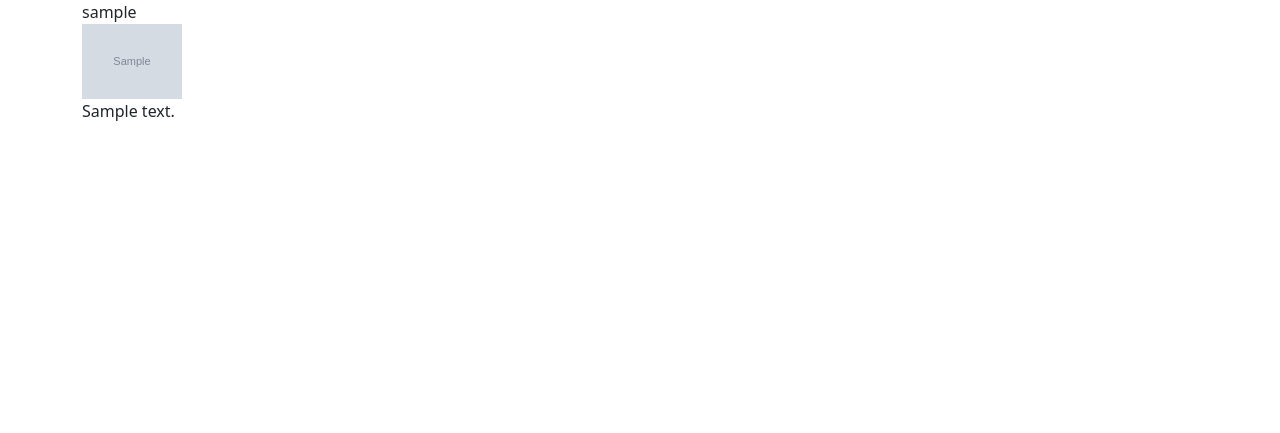
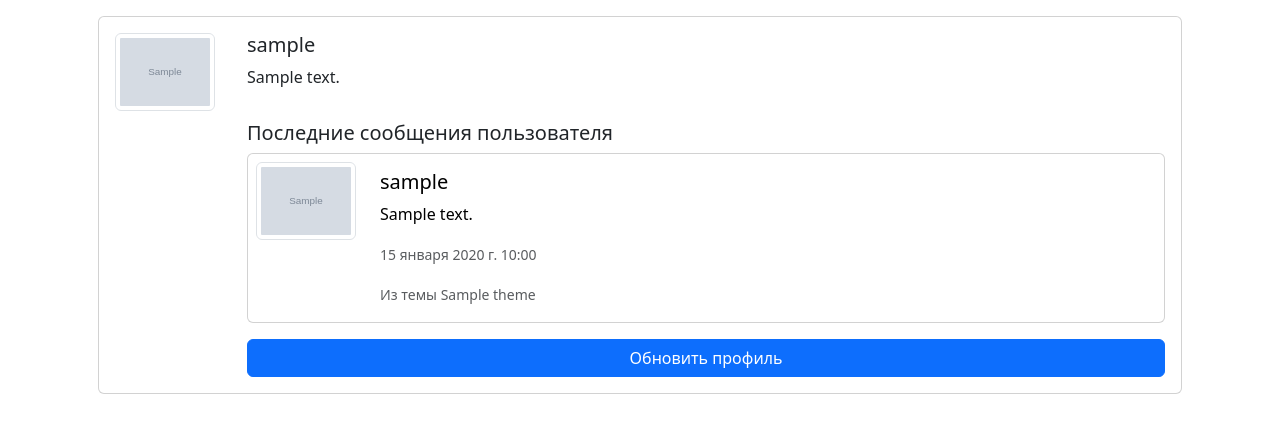
Before and after one commit to AndreiS321/it_code_final, a Django app: page /profiles/profile/1 in a window 1280 px wide. Shown: the part 70-503 px from the top of the page. Run offline with Django 4.2, Linux system fonts and the light colour scheme; a user stored in the database is signed in; tables that the repository leaves empty hold one stand-in row (values such as "Sample post"); grey boxes marked "Sample" are stand-in pictures; parts of the project's set-up code (start-up, migrations or seed data) failed here and were passed over.

Commit message:
Updated profiles app logic and templates

```diff
--- a/profiles/forms.py
+++ b/profiles/forms.py
@@ -12,7 +12,8 @@ class NoInitialValueFileInput(forms.ClearableFileInput):
 class ProfileUpdate(UserChangeForm):
     password = None
     profile_pic = forms.ImageField(initial=None,
-                                   label="Аватар профиля", widget=NoInitialValueFileInput)
+                                   label="Аватар профиля",
+                                   widget=NoInitialValueFileInput)
 
     class Meta:
         model = models.Profile
--- a/profiles/models.py
+++ b/profiles/models.py
@@ -7,10 +7,15 @@ def get_pic_url(self, filename):
 
 
 class Profile(AbstractUser):
-    profile_pic = models.ImageField("аватар профиля", upload_to=get_pic_url, default="defaults/images/noimage.png")
+    profile_pic = models.ImageField("аватар профиля",
+                                    upload_to=get_pic_url,
+                                    default="defaults/images/noimage.png")
 
     description = models.TextField("обо мне")
 
     class Meta:
         verbose_name = "профиль"
         verbose_name_plural = "профили"
+
+    def __str__(self):
+        return f"Профиль {self.username}"
--- a/profiles/views.py
+++ b/profiles/views.py
@@ -7,6 +7,7 @@ from django.views import View
 from django.views.generic import DetailView, CreateView, UpdateView
 
 import utils
+from forum import models as forum_models
 from mixins import LoginRequiredMixin, AuthMenuMixin
 from profiles import models, forms
 
@@ -17,8 +18,10 @@ class ProfileDetail(AuthMenuMixin, DetailView):
 
     def get_context_data(self, **kwargs):
         context = super().get_context_data()
-        if utils.is_same_user(self.request, context["object"].pk):
-            context["is_same_user"] = True
+        user = self.get_object()
+        context["latest_messages"] = forum_models.ThemeMessage.objects.filter(
+            from_user__pk=user.pk).order_by("-created_at")[:3]
+        context["is_same_user"] = utils.is_same_user(self.request.user, user)
         return context
 
 
@@ -29,12 +32,13 @@ class ProfileUpdate(AuthMenuMixin, LoginRequiredMixin, UpdateView):
 
     def get(self, request, *args, **kwargs):
         obj = self.get_object()
-        if not utils.is_same_user(request, obj.pk):
+        if not utils.is_same_user(request.user, obj.pk):
             raise PermissionDenied("Нет доступа")
         return super().get(request, args, kwargs)
 
     def get_success_url(self):
-        return reverse("profiles:profile", kwargs={"pk": self.request.user.pk})
+        return reverse("profiles:profile",
+                       kwargs={"pk": self.request.user.pk})
 
 
 class RegisterView(AuthMenuMixin, CreateView):
@@ -51,7 +55,7 @@ class LoginView(AuthMenuMixin, LoginViewDjango):
         return reverse("core:index")
 
 
-class LogoutView(View):
+class LogoutView(LoginRequiredMixin, View):
     def get(self, request):
         logout(request)
         return redirect(reverse("core:index"))
--- a/templates/profiles/profile.html
+++ b/templates/profiles/profile.html
@@ -1,9 +1,42 @@
 {% extends 'base/base.html' %}
 {% block content %}
-<div>{{ object.username }}</div>
-<img src="{{ object.profile_pic.url }}" width="100px">
-<div>{{ object.description }}</div>
-{% if is_same_user %}
-<a href="{% url 'profiles:update' object.pk %}">Обновить профиль</a>
-{% endif %}
+<div class="card d-flex flex-row m-3">
+    <div style="height:100px; width:100px;overflow:hidden;" class="col-md-2 m-3">
+        <img src="{{ object.profile_pic.url }}" class="img-thumbnail">
+    </div>
+    <div class="card-body d-flex flex-column col-md-10">
+        <h5 class="card-title">{{ object.username }}</h5>
+        <p class="card-text">{{ object.description }}<p>
+        {% if latest_messages %}
+        <h5 class="card-title">Последние сообщения пользователя</h5>
+        {% endif %}
+        {% for msg in latest_messages %}
+        <div class="card mb-3 mx-auto" style="width: 100%;">
+            <a class="link-underline link-underline-opacity-0 text-black flex-grow-1"
+               href="{% url 'forum:theme' msg.theme.pk %}">
+                <div class="row g-0">
+                    <div class="col-md-2 m-2" style="height:100px; width:100px;overflow:hidden;">
+                        <img src="{{msg.from_user.profile_pic.url}}"
+                             class="img-thumbnail rounded-start mx-auto flex-grow-1">
+                    </div>
+                    <div class="col-md-10">
+                        <div class="card-body">
+                            <h5 class="card-title">{{msg.from_user.username }}</h5>
+
+                            <p class="card-text">{{ msg.text }}</p>
+                            <p class="card-text"><small class="text-body-secondary">{{ msg.created_at }}</small></p>
+                            <p class="card-text"><small class="text-body-secondary">Из темы {{ msg.theme.name }}</small></p>
+                        </div>
+                    </div>
+                </div>
+            </a>
+        </div>
+        {% empty %}
+        <p class="card-text">Пользователь не отправлял сообщения</p>
+        {% endfor %}
+        {% if is_same_user %}
+        <a href="{% url 'profiles:update' object.pk %}" class="btn btn-primary">Обновить профиль</a>
+        {% endif %}
+    </div>
+</div>
 {% endblock content %}
```
Also changed, not shown: profiles/admin.py (line endings or trailing spaces), profiles/migrations/0001_initial.py, profiles/urls.py (line endings or trailing spaces).
